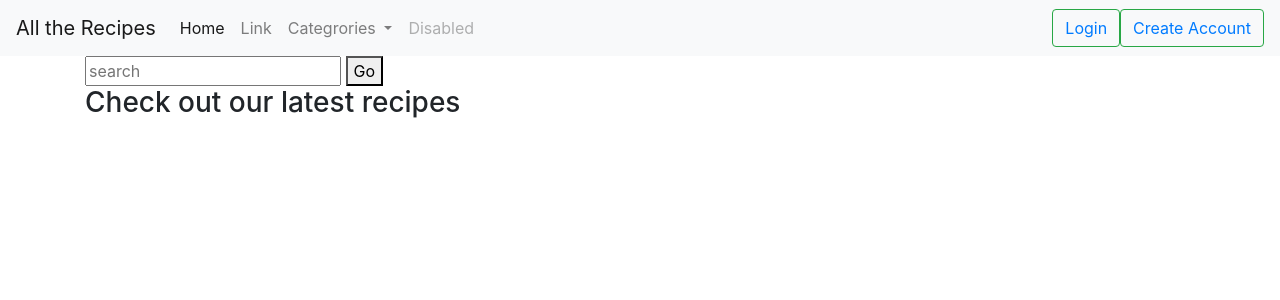
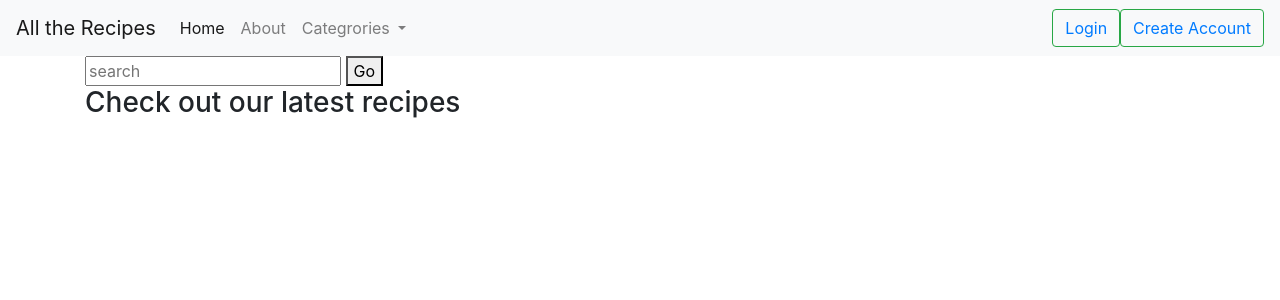
Before and after one commit to Matte-gtr/all_the_recipes, a Flask app: page / in a window 1280 px wide. Shown: the top 300 px of the page. Run offline with Flask 2, Linux system fonts and the light colour scheme; data that the repository does not hold is empty; some libraries are stand-ins or nearby versions.

Commit message:
add about page with link in Navbar

```diff
--- a/app.py
+++ b/app.py
@@ -23,15 +23,22 @@ def home_page():
     """ displays the home page as well as a list of available recipes"""
     return render_template('home_page.html',
                            recipes=mongo.db.recipes.find().sort
-                           ('updated_on', pymongo.ASCENDING).limit(10),
+                           ('updated_on', pymongo.ASCENDING),
                            header="Check out our latest recipes")
+
+
+@app.route("/about")
+def about():
+    return render_template('about.html')
 
 
 @app.route("/text_search", methods=["GET", "POST"])
 def text_search():
     search = request.form.get('search')
     recipes = list(mongo.db.recipes.find({'$text': {'$search': search}}))
-    return render_template('home_page.html', recipes=recipes)
+    return render_template('home_page.html', recipes=recipes,
+                           errmsg='No recipes match the search "'
+                           + search + '"')
 
 
 @app.context_processor
--- /dev/null
+++ b/templates/about.html
@@ -0,0 +1,5 @@
+{% extends 'base.html' %}
+    {% block content %}
+        <h1>About Page</h1>
+        <p>Some info about the website </p>
+    {% endblock %}
--- a/templates/base.html
+++ b/templates/base.html
@@ -23,7 +23,7 @@
 						<span class="sr-only">(current)</span></a>
 				</li>
 				<li class="nav-item">
-					<a class="nav-link" href="#">Link</a>
+					<a class="nav-link" href="{{ url_for('about') }}">About</a>
 				</li>
 				<li class="nav-item dropdown">
 					<a class="nav-link dropdown-toggle" href="#" id="category_dropdown" role="button"
@@ -35,9 +35,6 @@
 						<a class="dropdown-item" href="{{ url_for('recipes_by_category', category=cat.category_name) }}">{{ cat.category_name.capitalize() }}</a>
 					{% endfor %}
 					</div>
-				</li>
-				<li class="nav-item">
-					<a class="nav-link disabled" href="#">Disabled</a>
 				</li>
 			</ul>
             {% if session['username'] %}
```
Also changed, not shown: templates/home_page.html (line endings or trailing spaces).
